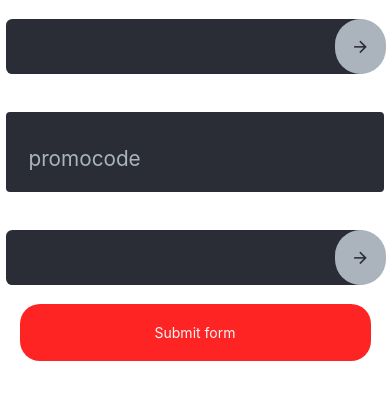
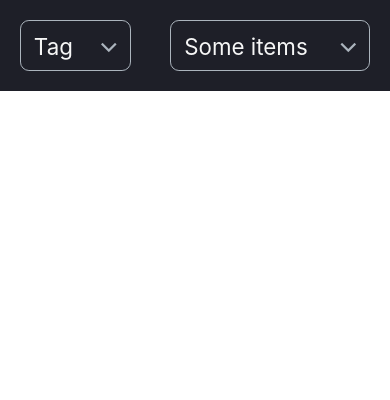
Before and after one commit to fullstackserverless/e-commerce, a React Native app: screen / in a window 390 px wide. Shown: the top 400 px of the page. Built offline with nearby package versions, Linux system fonts and the light colour scheme.

Commit message:
add DropDown

```diff
--- a/App.tsx
+++ b/App.tsx
@@ -1,11 +1,12 @@
 import React from 'react'
-import { SafeAreaView, Button } from 'react-native'
-import { ExampleForm } from './src/components'
+import { SafeAreaView } from 'react-native'
+import { ExampleDropDown, ExampleForm } from './src/components'
 const App = () => {
 
   return (
     <SafeAreaView style={{flex: 1}}>
-      <ExampleForm />
+      <ExampleDropDown />
+      {/*<ExampleForm />*/}
     </SafeAreaView>
   )
 }
--- /dev/null
+++ b/src/components/DropDown/DropDown.tsx
@@ -0,0 +1,139 @@
+import React, { useEffect, useRef, useState } from 'react'
+import {Text, View, StyleSheet, Animated, Pressable, ScrollView} from 'react-native'
+import { s, vs } from 'react-native-size-matters'
+import Icon from 'react-native-vector-icons/Fontisto'
+import { dark_c, gray_c, black_c, error_c,
+  sucess_c, white_c, primary_c } from '../../constants'
+
+interface IdropDown {
+  list: string[],
+  width: number,
+  label: string,
+  onOpen?: () => void,
+  onClose?: () => void,
+  onSelect?: (el: string) => void,
+  duration?: number
+}
+
+export const DropDown: React.FC<IdropDown> = (props) => {
+  const { list, width, label, duration, onOpen, onClose, onSelect } = props
+  const [selected, setSelected] = useState<string>('')
+  const [isOpen, setIsOpen] = useState<boolean>(false)
+  const [containerHeight, setContainerHeight] = useState<number>(0)
+  const [headerHeight, setHeaderHeight] = useState<number>(0)
+
+  const slideAnim = useRef(new Animated.Value(0)).current
+
+  const handleAnim = () => {
+    const finalValue = isOpen
+      ? headerHeight : containerHeight + headerHeight
+    Animated.timing(
+      slideAnim,
+      {
+        toValue: finalValue,
+        duration: duration ? duration : 400,
+        useNativeDriver: false
+      }
+    ).start(({finished}) => {
+      if (finished) {
+        isOpen ? onClose && onClose() : onOpen && onOpen()
+        setIsOpen(pr => !pr)
+      }
+    })
+  }
+
+  useEffect(() => {
+    slideAnim.setValue(headerHeight)
+  }, [headerHeight])
+
+  const handlePress = () => {
+    handleAnim()
+  }
+
+  const onAnimLayout = (evt: any) => {
+    const headerHeight = evt.nativeEvent.layout.height + vs(10)
+    setHeaderHeight(headerHeight)
+  }
+
+  const onLayout = (evt: any) => {
+    const contentHeight = evt.nativeEvent.layout.height
+    setContainerHeight(contentHeight)
+  }
+
+  const rotateZ = slideAnim.interpolate({
+    inputRange: [headerHeight, headerHeight + containerHeight - vs(10) > headerHeight ? containerHeight + headerHeight - vs(10) : containerHeight + headerHeight],
+    outputRange: ['0deg', '180deg'],
+    extrapolate: 'clamp'
+  })
+
+  const _renItem = (item: string, id: number) => {
+    return <Pressable key={id.toString()} style={[dropItemContainer, selected === item && {backgroundColor: gray_c}]}
+    onPress={() => {
+      setSelected(item)
+      onSelect && onSelect(item)
+    }}>
+      <Text style={[textEntry, selected === item && {color: dark_c}]}>{item}</Text>
+    </Pressable>
+  }
+
+  return <Animated.View style={[
+      container,
+      {
+        height: slideAnim,
+        width:width
+      }
+    ]}>
+    <Pressable onPress={handlePress}
+     onLayout={onAnimLayout} style={btnContainer}>
+      <Text style={textEntry}>{selected !== '' ? selected : label}</Text>
+      <Animated.View style={{translateY: vs(2), transform: [{rotateZ}]}}>
+        <Icon name='angle-down' color={gray_c} size={s(14)} />
+      </Animated.View>
+    </Pressable>
+    <View
+      style={dropContainer}
+      onLayout={onLayout}
+    >
+      {containerHeight >= vs(190) ?
+      <ScrollView style={{ height: vs(190) }}>
+        {list.map((a, id) => _renItem(a, id))}
+        <View style={{height: vs(10)}} />
+      </ScrollView> : <>
+      {list.map((a, id) => _renItem(a, id))}
+      <View style={{height: vs(5)}} />
+      </>}
+    </View>
+  </Animated.View>
+}
+
+const styles = StyleSheet.create({
+  container: {
+    borderRadius: s(8),
+    borderWidth: s(1),
+    borderColor: gray_c,
+    overflow: 'hidden',
+  },
+  btnContainer: {
+    paddingTop: vs(10),
+    paddingHorizontal: s(12),
+    flexDirection: 'row',
+    justifyContent: 'space-between',
+    alignItems: 'center',
+  },
+  textEntry: {
+    color: white_c,
+    fontSize: vs(18)
+  },
+  dropContainer: {
+    paddingTop: vs(12),
+  },
+  dropItemContainer: {
+    width: '100%',
+    paddingHorizontal: s(10),
+    alignItems: 'center',
+    borderTopColor: gray_c,
+    borderTopWidth: vs(1),
+    paddingVertical: vs(4)
+  }
+})
+const { container, btnContainer, textEntry, dropContainer, dropItemContainer } = styles
--- /dev/null
+++ b/src/components/DropDown/ExampleDropDown.tsx
@@ -0,0 +1,29 @@
+import React from "react"
+import { StyleSheet, View } from "react-native"
+import { s } from "react-native-size-matters"
+import { black_c } from "../../constants"
+import { DropDown } from "./DropDown"
+
+const dataList1 = ['one', 'two', 'three']
+const dataList2 = ['homework', 'school', 'park "Sarmat"',
+  'React Native', 'Boy', 'girl', 'Man', 'MacBook)',
+  'Apple', 'Audio']
+export const ExampleDropDown = () => {
+  return <View style={style.container}>
+    <DropDown label='Tag' onOpen={() => console.log('open')} onClose={() => console.log('close')}
+    onSelect={(el) => console.log(el)}
+      list={dataList1} width={s(100)} />
+    <DropDown label='Some items' onOpen={() => console.log('open')} onClose={() => console.log('close')}
+    onSelect={(el) => console.log(el)}
+      list={dataList2}
+      width={s(180)} />
+  </View>
+}
+const style = StyleSheet.create({
+  container: {
+    backgroundColor: black_c,
+    paddingVertical: 20,
+    flexDirection: 'row',
+    justifyContent: 'space-around'
+  }
+})
--- a/src/components/DropDown/index.tsx
+++ b/src/components/DropDown/index.tsx
@@ -1,10 +1,2 @@
-import React, { useState } from "react"
-import { View, Text, Animated } from "react-native"
-import { s, vs, ms, mvs } from 'react-native-size-matters'
-import { dark_c, gray_c, black_c, error_c,
-   sucess_c, white_c } from '../../constants'
-
-
-export const DropDown = () => {
-
-}
+export * from './DropDown'
+export * from './ExampleDropDown'
--- a/src/components/TextInputs/ExampleForm.tsx
+++ b/src/components/TextInputs/ExampleForm.tsx
@@ -1,6 +1,6 @@
 import React from 'react'
 import { View, Text, TouchableOpacity } from 'react-native'
-import { SmallTextInput, HighTextInput } from '..'
+import { SmallTextInput, HighTextInput } from '../'
 import { useForm, FormProvider, SubmitHandler, SubmitErrorHandler, FieldValues } from 'react-hook-form'
 import { yupResolver } from '@hookform/resolvers/yup'
 import * as yup from "yup"
--- a/src/components/index.js
+++ b/src/components/index.js
@@ -1 +1,2 @@
 export * from './TextInputs'
+export * from './DropDown'
```
